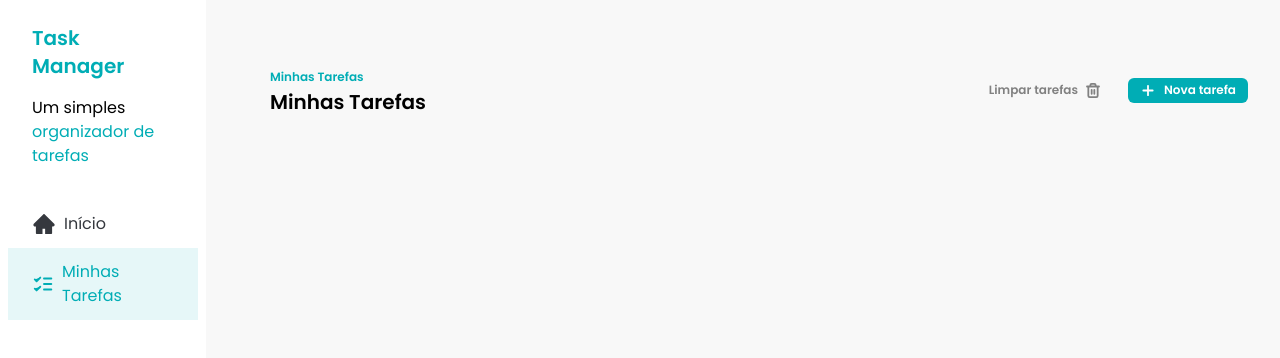
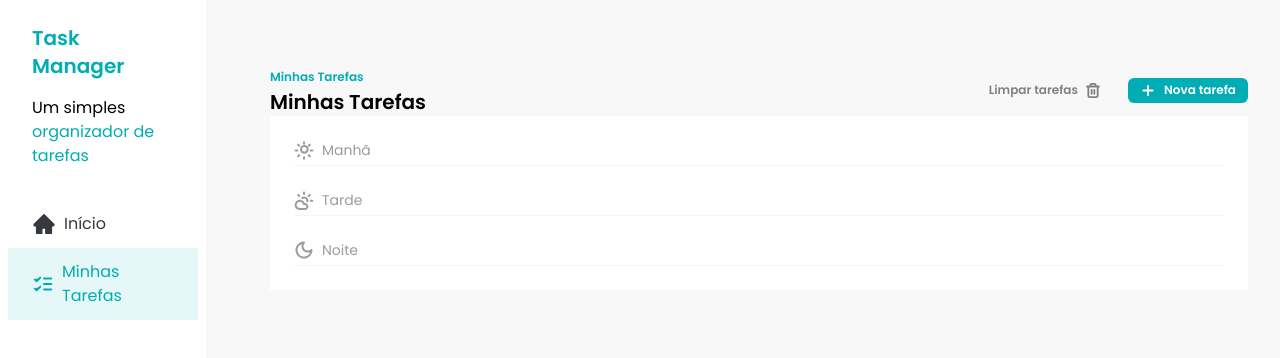
Before and after one commit to leonardoClcr/task-manager, a React (Vite) app: page / in a window 1280 px wide. Shown: the top 358 px of the page. Built offline with nearby package versions, Linux system fonts and the light colour scheme.

Commit message:
feat: add TaskSeparator component

```diff
--- /dev/null
+++ b/src/components/TaskSeparator.jsx
@@ -0,0 +1,10 @@
+const TaskSeparator = ({ title, icon }) => {
+  return (
+    <div className="flex gap-2 border-b border-solid border-[#F4F4F5] pb-1">
+      {icon}
+      <p className="text-sm text-[#9A9C9F]">{title}</p>
+    </div>
+  );
+};
+
+export default TaskSeparator;
--- a/src/components/Tasks.jsx
+++ b/src/components/Tasks.jsx
@@ -1,6 +1,10 @@
 import Button from "./Button";
 import AddIcon from "../assets/icons/add.svg?react";
 import TrashIcon from "../assets/icons/trash.svg?react";
+import SunIcon from "../assets/icons/sun.svg?react";
+import CloudSunIcon from "../assets/icons/cloud-sun.svg?react";
+import TaskSeparator from "./TaskSeparator";
+import MoonIcon from "../assets/icons/moon.svg?react";
 
 const Tasks = () => {
   return (
@@ -23,6 +27,20 @@
           </Button>
         </div>
       </div>
+
+      <div className="rouded-xl bg-white p-6">
+        <div className="space-y-3">
+          <TaskSeparator title="Manhã" icon={<SunIcon />} />
+        </div>
+
+        <div className="my-6 space-y-3">
+          <TaskSeparator title="Tarde" icon={<CloudSunIcon />} />
+        </div>
+
+        <div className="space-y-3">
+          <TaskSeparator title="Noite" icon={<MoonIcon />} />
+        </div>
+      </div>
     </div>
   );
 };
```
